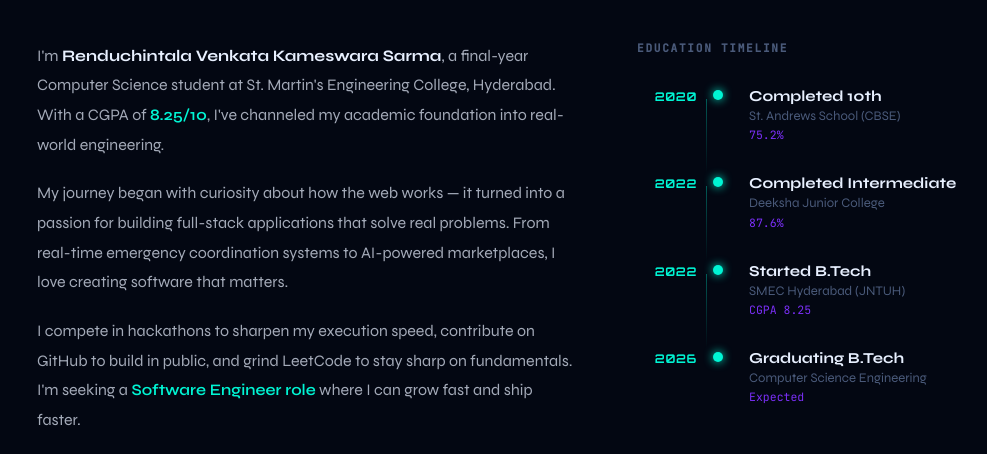
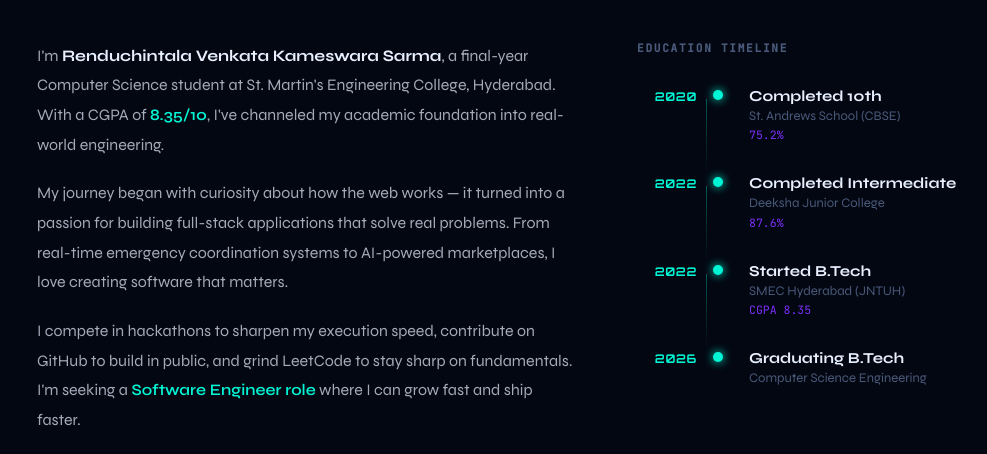
Before and after one commit to KameswaraSarma9/PortFolio-Dev, a React (Vite) app: page / in a window 1280 px wide. Shown: the part 1020-1474 px from the top of the page, without its empty margins (35-1022 px from the left). Built offline with nearby package versions, Linux system fonts and the light colour scheme.

Commit message:
changed bTech cgpa

```diff
--- a/src/components/About.jsx
+++ b/src/components/About.jsx
@@ -15,8 +15,8 @@ function useInView(threshold = 0.2) {
 const timeline = [
   { year: '2020', label: 'Completed 10th', school: 'St. Andrews School (CBSE)', grade: '75.2%' },
   { year: '2022', label: 'Completed Intermediate', school: 'Deeksha Junior College', grade: '87.6%' },
-  { year: '2022', label: 'Started B.Tech', school: 'SMEC Hyderabad (JNTUH)', grade: 'CGPA 8.25' },
-  { year: '2026', label: 'Graduating B.Tech', school: 'Computer Science Engineering', grade: 'Expected' },
+  { year: '2022', label: 'Started B.Tech', school: 'SMEC Hyderabad (JNTUH)', grade: 'CGPA 8.35' },
+  { year: '2026', label: 'Graduating B.Tech', school: 'Computer Science Engineering' },
 ]
 
 export default function About() {
@@ -33,7 +33,7 @@ export default function About() {
           <div className={`about__text ${inView ? 'animate-in' : ''}`} style={{animationDelay:'0.1s'}}>
             <p>
               I'm <strong>Renduchintala Venkata Kameswara Sarma</strong>, a final-year Computer Science
-              student at St. Martin's Engineering College, Hyderabad. With a CGPA of <span className="highlight">8.25/10</span>,
+              student at St. Martin's Engineering College, Hyderabad. With a CGPA of <span className="highlight">8.35/10</span>,
               I've channeled my academic foundation into real-world engineering.
             </p>
             <p>
```
